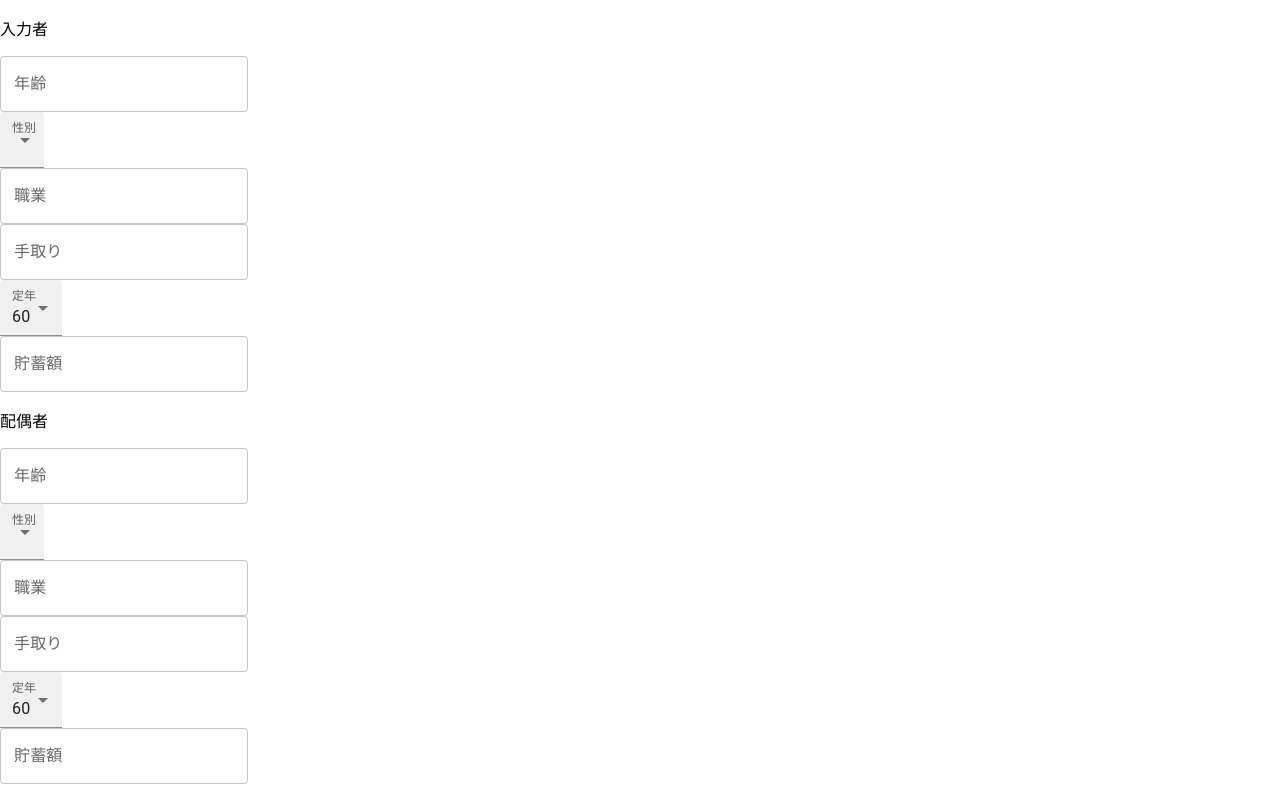
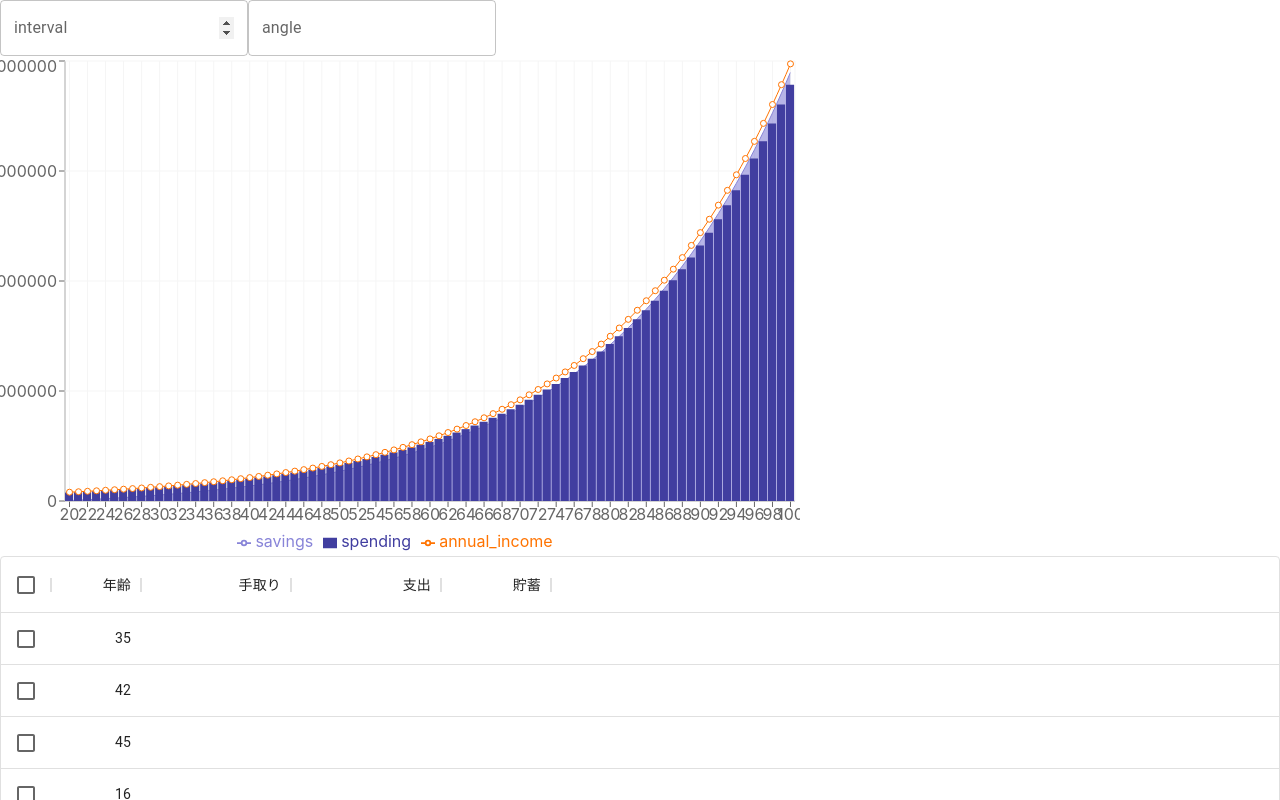
Before and after one commit to hsakb/future-planner, a React (Create React App) app: page / in a window 1280 px wide. Shown: the top 800 px of the page. Built offline with nearby package versions, Linux system fonts and the light colour scheme.

Commit message:
mokumoku

```diff
--- a/package.json
+++ b/package.json
@@ -6,6 +6,7 @@
     "@emotion/react": "^11.10.5",
     "@emotion/styled": "^11.10.5",
     "@mui/material": "^5.11.7",
+    "@mui/x-data-grid": "^5.17.22",
     "@testing-library/jest-dom": "^5.14.1",
     "@testing-library/react": "^13.0.0",
     "@testing-library/user-event": "^13.2.1",
--- a/src/App.tsx
+++ b/src/App.tsx
@@ -7,8 +7,13 @@ import {
   FormLabel,
   FormControl,
   FormControlLabel,
+  Box,
 } from '@mui/material';
 import { Area, Bar, CartesianGrid, ComposedChart, Legend, Line, Tooltip, XAxis, YAxis } from 'recharts';
+import internal from 'stream';
+import { ChangeEvent, useState } from 'react';
+import { setConstantValue } from 'typescript';
+import { DataGrid, GridColDef, GridValueGetterParams } from '@mui/x-data-grid';
 
 const gender = [
   {
@@ -40,104 +45,152 @@ const retirement_age = [
   }
 ]
 
-const data = [
-  {
-    "name": "0歳",
-    "収入": 4000,
-    "支出": 2400,
-    "貯蓄": 2400
-  },
-  {
-    "name": "10歳",
-    "収入": 3000,
-    "支出": 1398,
-    "貯蓄": 2210
-  },
-  {
-    "name": "20歳",
-    "収入": 2000,
-    "支出": 9800,
-    "貯蓄": 2290
-  },
-  {
-    "name": "30歳",
-    "収入": 2780,
-    "支出": 3908,
-    "貯蓄": 2000
-  },
-  {
-    "name": "40歳",
-    "収入": 1890,
-    "支出": 4800,
-    "貯蓄": 2181
-  },
-  {
-    "name": "50歳",
-    "収入": 2390,
-    "支出": 3800,
-    "貯蓄": 2500
-  },
-  {
-    "name": "60歳",
-    "収入": 3490,
-    "支出": 4300,
-    "貯蓄": 2100
-  },
-  {
-    "name": "70歳",
-    "収入": 3490,
-    "支出": 4300,
-    "貯蓄": 2100
-  },
-  {
-    "name": "80歳",
-    "収入": 3490,
-    "支出": 4300,
-    "貯蓄": 2100
-  },
-  {
-    "name": "90歳",
-    "収入": 3490,
-    "支出": 4300,
-    "貯蓄": 2100
-  },
-  {
-    "name": "100歳",
-    "収入": 3490,
-    "支出": 4300,
-    "貯蓄": 2100
-  },
-  {
-    "name": "100歳",
-    "収入": 3490,
-    "支出": 4300,
-    "貯蓄": 2100
+interface ChartData {
+  age: number,
+  annual_income: number,
+  spending: number,
+  savings: number
+}
+
+const App = () => {
+
+  const generateChartData = () => {
+    const result: Array<ChartData> = []
+    let savings = 0
+    let spending = 4000000
+    let annual_income = chartDataProps.salary * (1 + 0.05)
+    for (let i = chartDataProps.age; i <= 100; i++) {
+      // 年齢を2ずつ加算
+      const age = i;
+      // 年収を3%ずつ上昇させる
+      annual_income = annual_income * (1 + 0.05)
+      // 年間の支出額を2%ずつ増加
+      spending = spending * (1 + 0.05);
+      // 貯蓄額 = 前回の貯蓄額 + （手取り額 - 支出額）
+      savings += annual_income - spending;
+      // 生成した情報を配列に格納
+      result.push({ age, annual_income, spending, savings });
+    }
+    return result;
   }
-]
 
-function App() {
+  const [chartProps, setChartProps] = useState({
+    width: 800,
+    height: 500,
+    interval: 1,
+    angle: 0,
+  })
+  const [chartDataProps, setChartDataProps] = useState({
+    age: 20,
+    gender: "man",
+    job: "会社員",
+    salary: 4000000,
+    retirementAge: 65,
+    savings: 1000000,
+  })
+  const [chartData, setChartData] = useState(generateChartData)
+
+  const handleChartPropsChange = (e : ChangeEvent<HTMLInputElement>) => {
+    setChartProps({
+      ...chartProps,
+      [e.target.name]: isNaN(parseInt(e.target.value, 10))
+        ? e.target.value: parseInt(e.target.value, 10)
+    })
+  }
+  const handleChartDataPropsChange = (e : ChangeEvent<HTMLInputElement>) => {
+    setChartDataProps({
+      ...chartDataProps,
+      [e.target.name]: isNaN(parseInt(e.target.value, 10))
+        ? e.target.value: parseInt(e.target.value, 10)
+    })
+    setChartData(generateChartData)
+  }
+
+  const columns: GridColDef[] = [
+    { field: 'age', headerName: '年齢', width: 90, type: 'number'},
+    {
+      field: 'annual_income',
+      headerName: '手取り',
+      type: 'number',
+      width: 150,
+      editable: true,
+    },
+    {
+      field: 'spending',
+      headerName: '支出',
+      type: 'number',
+      width: 150,
+      editable: true,
+    },
+    {
+      field: 'savings',
+      headerName: '貯蓄',
+      type: 'number',
+      width: 110,
+      editable: true,
+    }
+  ];
+
+  const rows = [
+    { id: 1, lastName: 'Snow', firstName: 'Jon', age: 35 },
+    { id: 2, lastName: 'Lannister', firstName: 'Cersei', age: 42 },
+    { id: 3, lastName: 'Lannister', firstName: 'Jaime', age: 45 },
+    { id: 4, lastName: 'Stark', firstName: 'Arya', age: 16 },
+    { id: 5, lastName: 'Targaryen', firstName: 'Daenerys', age: null },
+    { id: 6, lastName: 'Melisandre', firstName: null, age: 150 },
+    { id: 7, lastName: 'Clifford', firstName: 'Ferrara', age: 44 },
+    { id: 8, lastName: 'Frances', firstName: 'Rossini', age: 36 },
+    { id: 9, lastName: 'Roxie', firstName: 'Harvey', age: 65 },
+  ];
+
   return (
     <div>
+      <TextField label="interval" name="interval" type="number" onChange={handleChartPropsChange} />
+      <TextField label="angle" name="angle" type="number" onChange={handleChartPropsChange}/>
+      <ComposedChart width={chartProps.width} height={chartProps.height} data={chartData}>
+        <XAxis dataKey="age" interval={chartProps.interval} angle={chartProps.angle} />
+        <YAxis />
+        <Tooltip />
+        <Legend />
+        <CartesianGrid stroke="#f5f5f5" />
+        <Area type="monotone" dataKey="savings" fill="#8884d8" stroke="#8884d8" />
+        <Bar dataKey="spending" barSize={20} fill="#413ea0" />
+        <Line type="monotone" dataKey="annual_income" stroke="#ff7300" />
+      </ComposedChart>
+      <Box sx={{ height: 400, width: '100%' }}>
+        <DataGrid
+          rows={rows}
+          columns={columns}
+          pageSize={5}
+          rowsPerPageOptions={[5]}
+          checkboxSelection
+          disableSelectionOnClick
+          experimentalFeatures={{ newEditingApi: true }}
+        />
+      </Box>
       <form noValidate autoComplete="off">
         <div>
           <p>入力者</p>
           <div>
-            <TextField label="年齢" type="number" />
+            <TextField label="年齢" type="number" name="age" onChange={handleChartDataPropsChange}/>
           </div>
           <div>
-            <TextField select label="性別" defaultValue="男" variant="filled">
-              {gender.map((option) => (
-                <MenuItem key={option.value} value={option.value}>
-                  {option.label}
-                </MenuItem>
-              ))}
-            </TextField>
+            <TextField label="手取り1" type="number" name="annual_income_1" />
           </div>
           <div>
-            <TextField label="職業" />
+            <TextField label="手取り1はあと何年" type="number" name="annual_income_1_term" onChange={handleChartDataPropsChange}/>
           </div>
           <div>
-            <TextField label="手取り" type="number" />
+            <TextField label="手取り2" type="number" name="annual_income_2" />
+          </div>
+          <div>
+            <TextField label="手取り2はあと何年" type="number" name="annual_inome_2_term" onChange={handleChartDataPropsChange}/>
+          </div>
+          <div>
+            <TextField label="手取り3" type="number" name="annual_income_3" />
+          </div>
+          <div>
+            <TextField label="手取り3はあと何年" type="number" name="annual_income_3_term" onChange={handleChartDataPropsChange}/>
           </div>
           <div>
             <TextField select label="定年" defaultValue="60" variant="filled">
@@ -245,26 +298,8 @@ function App() {
           <li>趣味</li>
         </ul>
       </form>
-      <ComposedChart width={730} height={250} data={data}>
-        <XAxis dataKey="name" />
-        <YAxis />
-        <Tooltip />
-        <Legend />
-        <CartesianGrid stroke="#f5f5f5" />
-        <Area type="monotone" dataKey="貯蓄" fill="#8884d8" stroke="#8884d8" />
-        <Bar dataKey="支出" barSize={20} fill="#413ea0" />
-        <Line type="monotone" dataKey="収入" stroke="#ff7300" />
-      </ComposedChart>
     </div>
   );
 }
 
 export default App;
-
-// グラフを描画するライブラリの中では、ReactとMaterial UIとの相性が良いものとして以下があります:
-
-// Recharts
-// Victory
-// Chart.js
-// Nivo
-// 一番お勧めのライブラリはRechartsです。ReactとMaterial UIとの統合が簡単で、棒グラフや折れ線グラフをはじめとする多様なグラフの種類をサポートしています。また、文書も充実しているため使い方も容易です。
```
Also changed, not shown: 1 other file (tests, documents, lock files or other folders).
